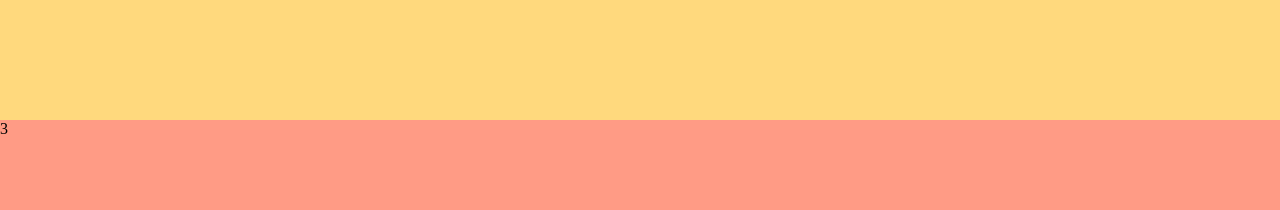
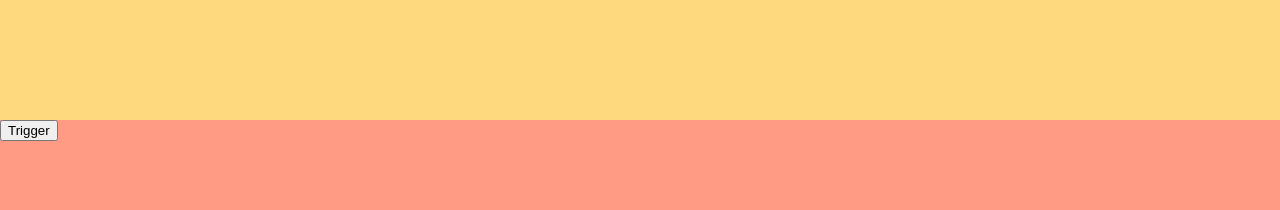
Before and after one commit to magdazelena/detect-viewport-and-stop-scroll-sections, a React (Create React App) app: page / in a window 1280 px wide. Shown: the part 1480-1690 px from the top of the page. Built offline with nearby package versions, Linux system fonts and the light colour scheme.

Commit message:
Preventing and resuming scroll

```diff
--- a/src/App.js
+++ b/src/App.js
@@ -11,8 +11,8 @@ function App() {
       <Section id="2">
         2
       </Section>
-      <Section id="3">
-        3
+      <Section id="3" manual>
+        <Button />
       </Section>
       <Section id="4">
         4
@@ -27,4 +27,6 @@ function App() {
   );
 }
 
-export default App;
+export default App
+
+const Button = (props) => (<button onClick={props.resumeScroll}>Trigger</button>)
--- a/src/components/Container/index.js
+++ b/src/components/Container/index.js
@@ -5,8 +5,8 @@ export default function Container({ children }) {
     console.log(visible, id)
   }
   return <div className="container">
-    {children.map((child, index) => {
-      return React.cloneElement(child, { onVisibilityChange })
+    {children.map((child, key) => {
+      return React.cloneElement(child, { key, onVisibilityChange })
     })}
   </div>
 }
--- a/src/components/Section/index.jsx
+++ b/src/components/Section/index.jsx
@@ -1,23 +1,117 @@
-import React, { useEffect, useState } from 'react';
+import React, { useEffect, useRef, useState, useCallback, useMemo } from 'react';
 import { useInView } from 'react-intersection-observer'
 import { useStyle as StyledSection } from './useStyle'
 
 export default function Section(props) {
-  const { children, id, onVisibilityChange } = props
+  const {
+    children,
+    id,
+    onVisibilityChange,
+    manual
+  } = props
   const [visible, setVisible] = useState(false) //previous state
-  const [ref, inView] = useInView({
+  const [pos, setPos] = useState({ x: null, y: null })
+  const ref = useRef()
+  const [bounds, setBounds] = useState()
+  const [inViewRef, inView] = useInView({
     threshold: [0.05, 0.9]
   })
+
+  const setRefs = useCallback(
+    (node) => {
+      ref.current = node
+      inViewRef(node)
+    },
+    [inViewRef],
+  )
+
+  const stopScroll = () => {
+    setPos({ x: 0, y: getTopPosition() })
+  }
+  const resumeScroll = () => {
+    if (ref.current && pos.y) window.scrollTo(0, pos.y + window.innerHeight)
+    setPos({
+      x: null,
+      y: null
+    })
+  }
+
+  async function scrollToPosition(container, position) {
+    position = Math.round(position);
+
+    if (container.scrollTop === position) {
+      return;
+    }
+
+    let resolveFn;
+    let scrollListener;
+    let timeoutId;
+
+    const promise = new Promise(resolve => {
+      resolveFn = resolve;
+    });
+
+    const finished = () => {
+      container.removeEventListener('scroll', scrollListener);
+      resolveFn();
+    };
+
+    scrollListener = () => {
+      clearTimeout(timeoutId);
+
+      // scroll is finished when either the position has been reached, or 100ms have elapsed since the last scroll event
+      if (container.scrollTop === position) {
+        finished();
+      } else {
+        timeoutId = setTimeout(finished, 100);
+      }
+    };
+
+    container.addEventListener('scroll', scrollListener);
+
+    container.scrollTo({
+      top: position,
+      behavior: 'smooth',
+    });
+
+    return promise;
+  }
+  const getTopPosition = () => {
+    const node = ref.current
+    if (!node) return null
+    return node.getBoundingClientRect().top - document.body.getBoundingClientRect().top
+  }
+  const monitorScroll = useCallback(() => {
+    if (pos.x === null && pos.y === null) return
+    window.scrollTo(pos.x, pos.y)
+  }, [pos.y])
+  useEffect(() => {
+    if (!manual) return
+    monitorScroll()
+  }, [manual, window.scrollY])
   useEffect(() => {
     if (inView !== visible) {
       setVisible(inView)
       onVisibilityChange(inView, id)
+      if (!inView || !manual) return
+      if (getTopPosition()) {
+        scrollToPosition(window, getTopPosition()).then(stopScroll)
+      }
     }
   }, [inView])
 
+  const renderChildren = () => {
+    if (!React.isValidElement(children)) return <></>
+    return Array.isArray(children)
+      ? children.map((child, key) => (React.cloneElement(child, { key, resumeScroll })))
+      : React.cloneElement(children, { resumeScroll })
+  }
   return (
-    <StyledSection ref={ref}>
-      {children}
+    <StyledSection ref={setRefs}>
+      { !children
+        ? <></>
+        : renderChildren()
+      }
     </StyledSection>
   );
 }
```
Also changed, not shown: 1 other file (tests, documents, lock files or other folders).
